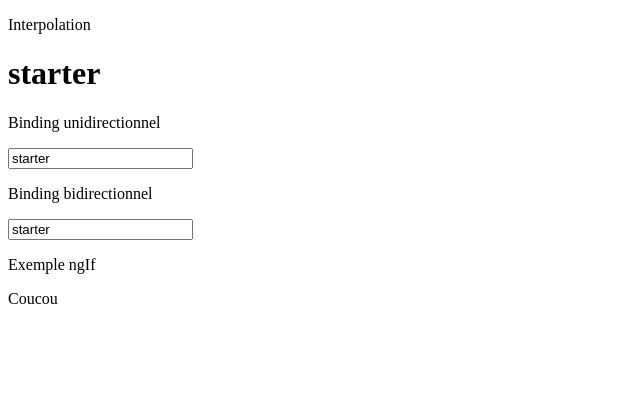
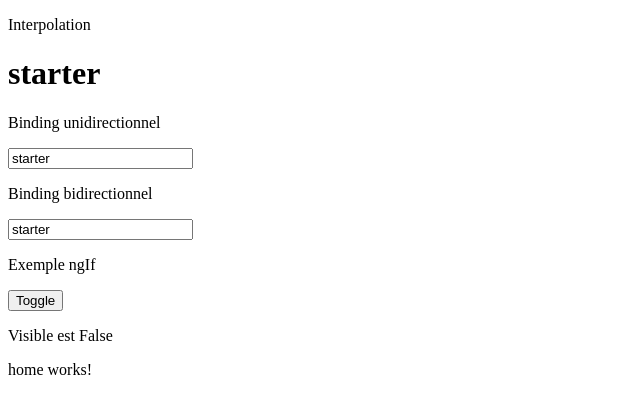
Before and after one commit to James-TREMA/starter, an Angular app: page / in a window 1280 px wide. Shown: the top 414 px of the page, without its empty margins (0-640 px from the left). Built offline with nearby package versions, Linux system fonts and the light colour scheme.

Commit message:
add component home

```diff
--- a/src/app/app.component.html
+++ b/src/app/app.component.html
@@ -8,6 +8,18 @@
 <input [(ngModel)]="title" />
 
 <p>Exemple ngIf</p>
-<ng-template ngIf="!visible">
-  <p>Coucou</p>
+<button (click)="visible = !visible">Toggle</button>
+<ng-template
+[ngIf]="visible"
+[ngIfThen]="visibleTemplate"
+[ngIfElse]="notVisibleTemplate">
 </ng-template>
+
+<ng-template #visibleTemplate>
+  <p>Visible est True</p>
+</ng-template>
+<ng-template #notVisibleTemplate>
+  <p>Visible est False</p>
+</ng-template>
+
+<router-outlet></router-outlet>
--- a/src/app/app.routes.ts
+++ b/src/app/app.routes.ts
@@ -1,3 +1,6 @@
 import { Routes } from '@angular/router';
+import { HomeComponent } from './home/home.component';
 
-export const routes: Routes = [];
+export const routes: Routes = [
+    { path: '', component: HomeComponent }
+];
--- /dev/null
+++ b/src/app/home/home.component.html
@@ -0,0 +1 @@
+<p>home works!</p>
```
Also changed, not shown: src/app/home/home.component.ts (added, +12 -0 lines), src/app/home/home.component.css (added), 1 other file (tests, documents, lock files or other folders).
